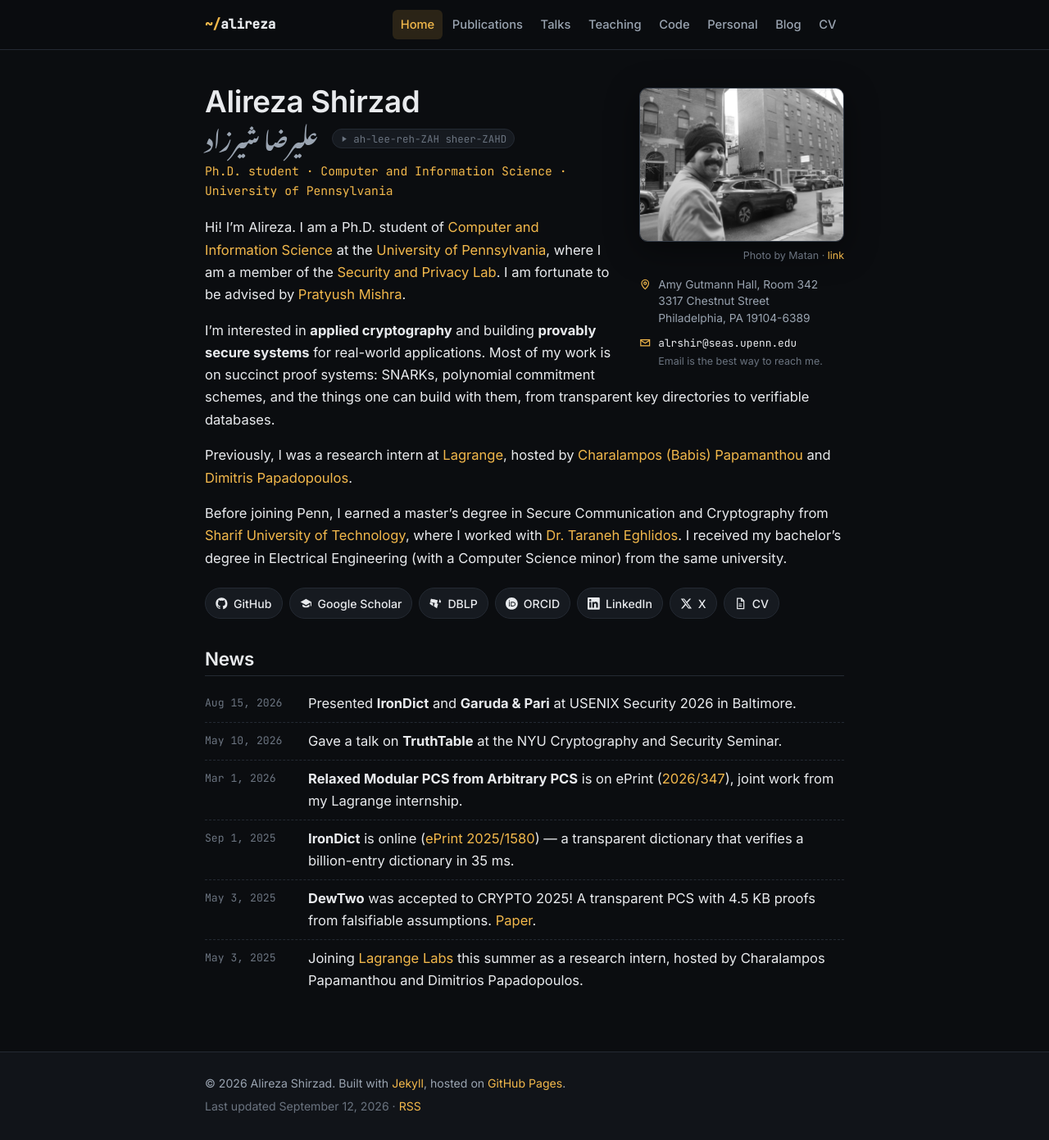
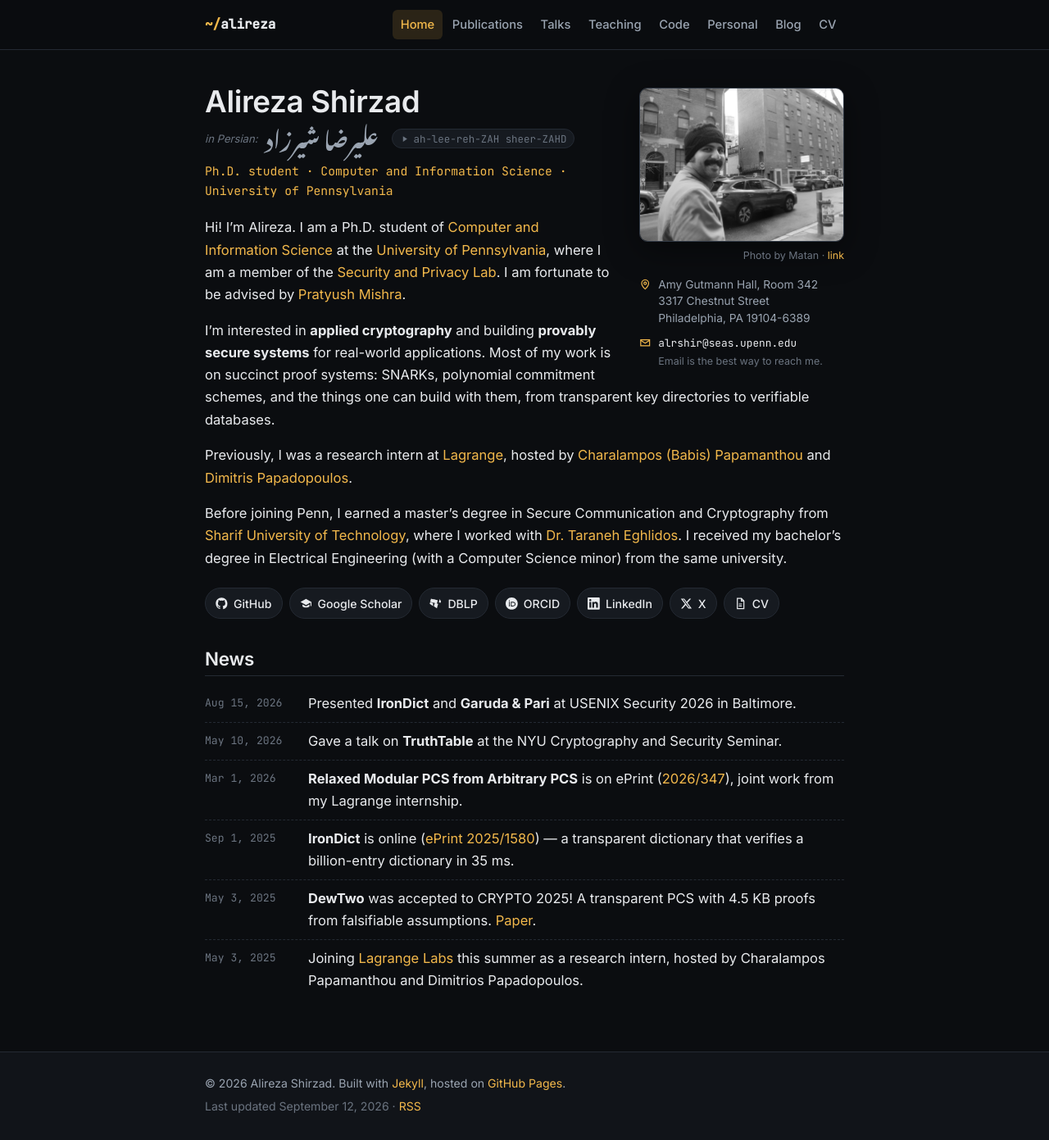
Before and after one commit to alireza-shirzad/alireza-shirzad.github.io, a Jekyll site: the page built from index.md, in a window 1280 px wide and 1391 px high. Shown: the whole window at 82% size. Built offline with Jekyll 4.4.1, drawn with Linux system fonts in a browser that asks for light colours; some web fonts are replaced.

Commit message:
Label the Persian name; add a slot for a self-hosted SiahMashq font
Co-Authored-By: Claude Fable 5.1 <noreply@anthropic.com>

```diff
--- a/assets/css/main.css
+++ b/assets/css/main.css
@@ -1,6 +1,15 @@
 /* ==========================================================================
    alireza-shirzad — dark academic theme
    ========================================================================== */
+
+/* Self-hosted calligraphic font for the Persian name. Drop the licensed file
+   into assets/fonts/ (see assets/fonts/README.md) and uncomment this block.
+@font-face {
+  font-family: "SiahMashq";
+  src: url("/assets/fonts/SiahMashq.woff2") format("woff2");
+  font-display: swap;
+}
+*/
 :root {
   --bg: #0b0d10;
   --bg-elev: #111419;
@@ -107,7 +116,9 @@ main.wrap { padding-block: 2.5rem 4rem; min-height: calc(100vh - var(--nav-h) -
 .hero::after { content: ""; display: block; clear: both; }
 .hero h1 { font-size: 2.3rem; margin-bottom: .2rem; }
 .name-sub { display: flex; align-items: center; flex-wrap: wrap; gap: .5rem 1rem; margin: 0 0 .5rem; }
-.persian-name { font-family: "Noto Nastaliq Urdu", "Geeza Pro", "Noto Naskh Arabic", serif; font-size: 1.75rem; color: var(--text-muted); line-height: 1; padding: .1rem 0 .55rem; }
+.persian-wrap { display: inline-flex; align-items: center; gap: .55rem; }
+.persian-label { font-size: .82rem; color: var(--text-faint); font-style: italic; }
+.persian-name { font-family: "SiahMashq", "Noto Nastaliq Urdu", "Geeza Pro", "Noto Naskh Arabic", serif; font-size: 1.75rem; color: var(--text-muted); line-height: 1; padding: .1rem 0 .55rem; }
 .pron { display: inline-flex; align-items: center; gap: .35rem; font-family: var(--mono); font-size: .78rem; color: var(--text-faint); padding: .15rem .55rem; border: 1px solid var(--border); border-radius: 999px; background: var(--bg-card); cursor: pointer; }
 .pron:hover { color: var(--accent); border-color: var(--accent); text-decoration: none; }
 .pron .icon { width: .9em; height: .9em; }
--- a/index.md
+++ b/index.md
@@ -26,7 +26,7 @@ permalink: /
     <h1>{{ me.name }}</h1>
     {% if me.persian_name or me.pronunciation %}
     <p class="name-sub">
-      {% if me.persian_name %}<span class="persian-name" lang="fa" dir="rtl">{{ me.persian_name }}</span>{% endif %}
+      {% if me.persian_name %}<span class="persian-wrap"><span class="persian-label">in Persian:</span> <span class="persian-name" lang="fa" dir="rtl">{{ me.persian_name }}</span></span>{% endif %}
       {% if me.pronunciation %}
         {% if me.pronunciation.audio %}
         <button class="pron" type="button" onclick="this.querySelector('audio').play()" title="Play pronunciation">
```
Also changed, not shown: assets/fonts/README.md (added, +7 -0 lines).
